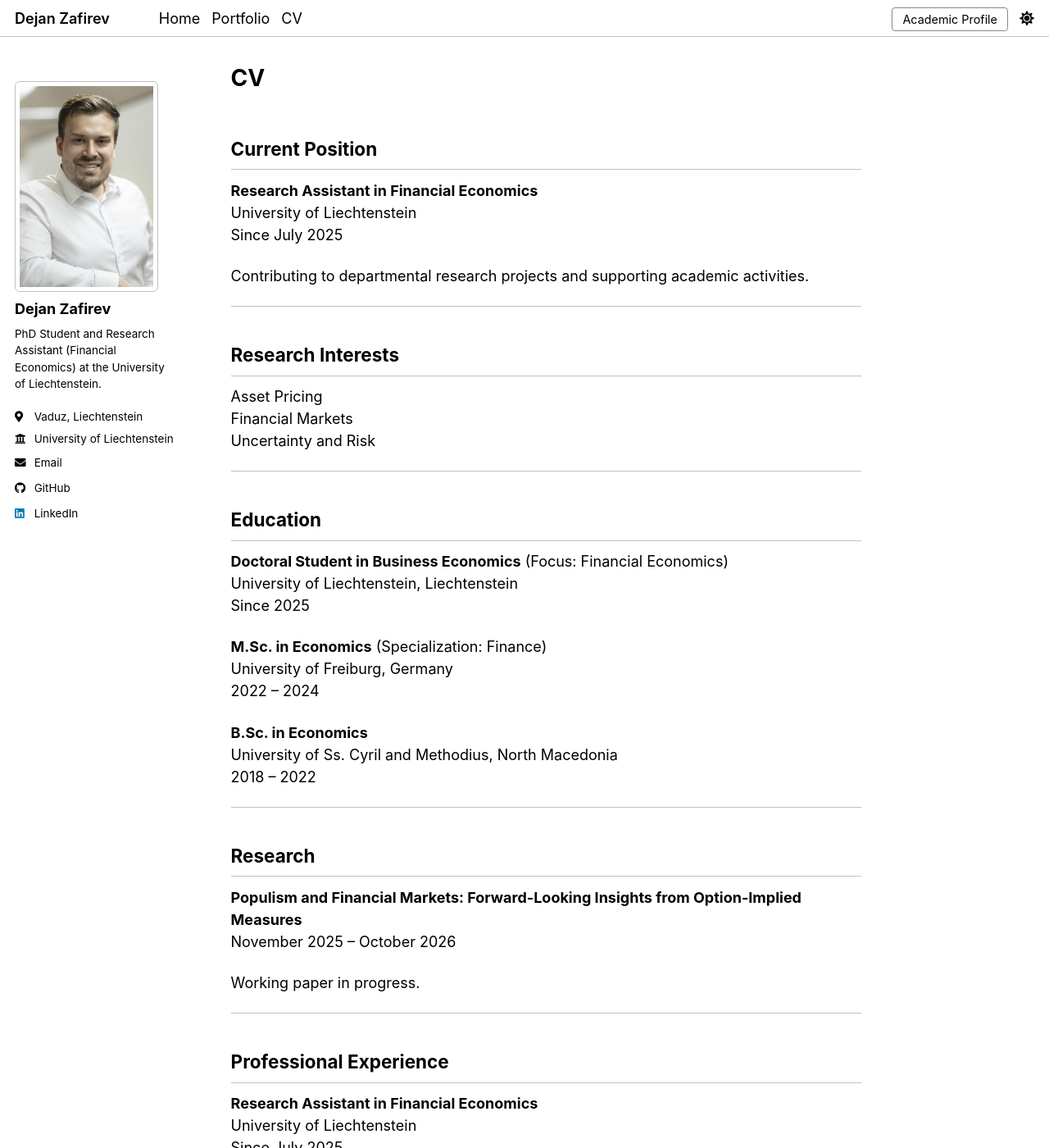
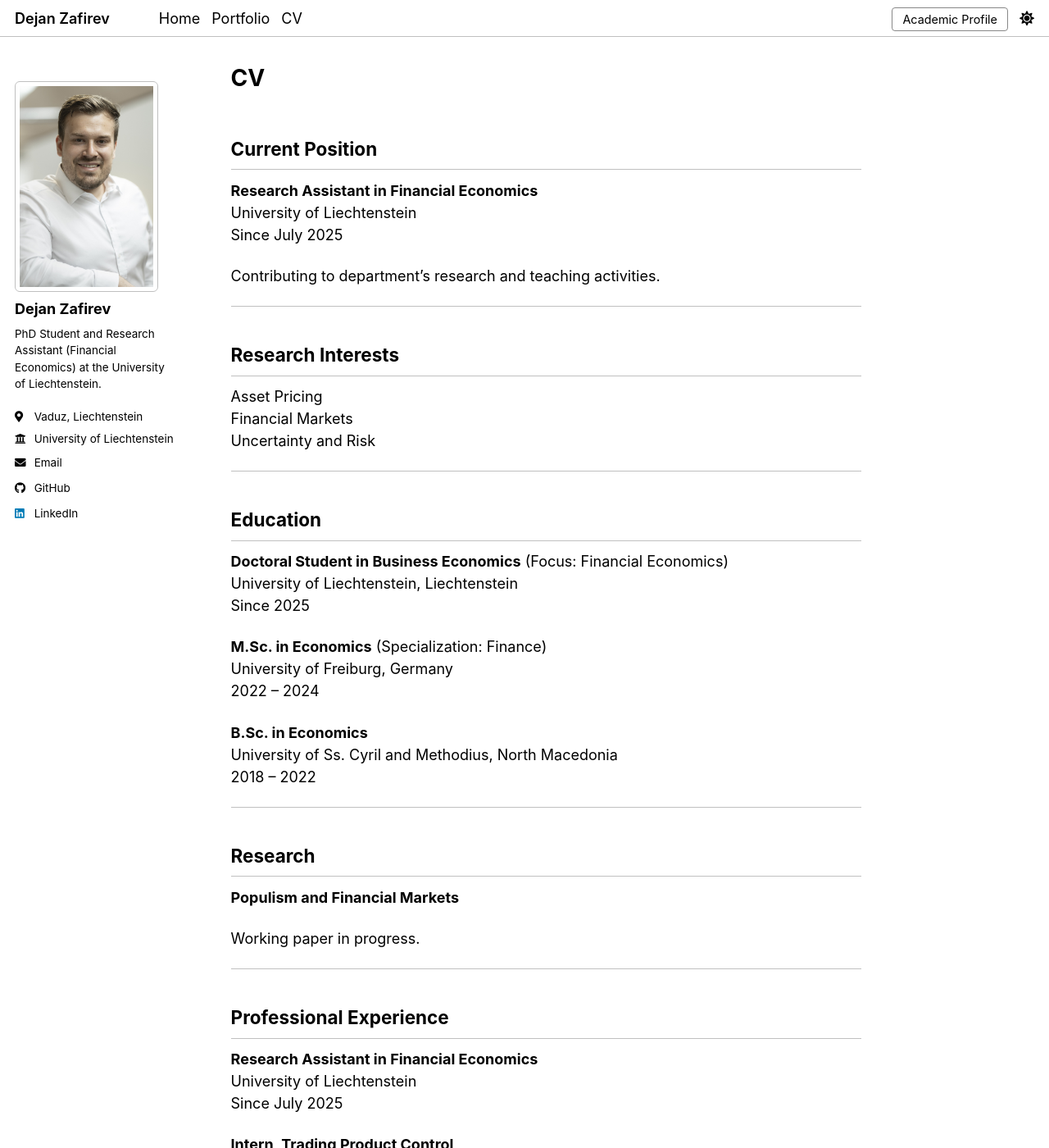
Before and after one commit to dejanzafirev/dejanzafirev.github.io, a Jekyll site: the page built from _pages/cv.md, in a window 1280 px wide and 1400 px high. Shown: the whole window at 82% size. Built offline with Jekyll 4.4.1, drawn with Linux system fonts in a browser that asks for light colours; a script bundle is joined from its source files by our own code; library files that are not in the unit come from our copies.

Commit message:
deleting

```diff
--- a/_pages/cv.md
+++ b/_pages/cv.md
@@ -11,7 +11,7 @@
 University of Liechtenstein
 Since July 2025
 
-Contributing to departmental research projects and supporting academic activities.
+Contributing to department's research and teaching activities.
 
 ---
 
@@ -41,8 +41,7 @@
 
 ## Research
 
-**Populism and Financial Markets: Forward-Looking Insights from Option-Implied Measures**
-November 2025 – October 2026
+**Populism and Financial Markets**
 
 Working paper in progress.
 
```
Also changed, not shown: _portfolio/portfolio-1.md (deleted, +0 -5 lines).
